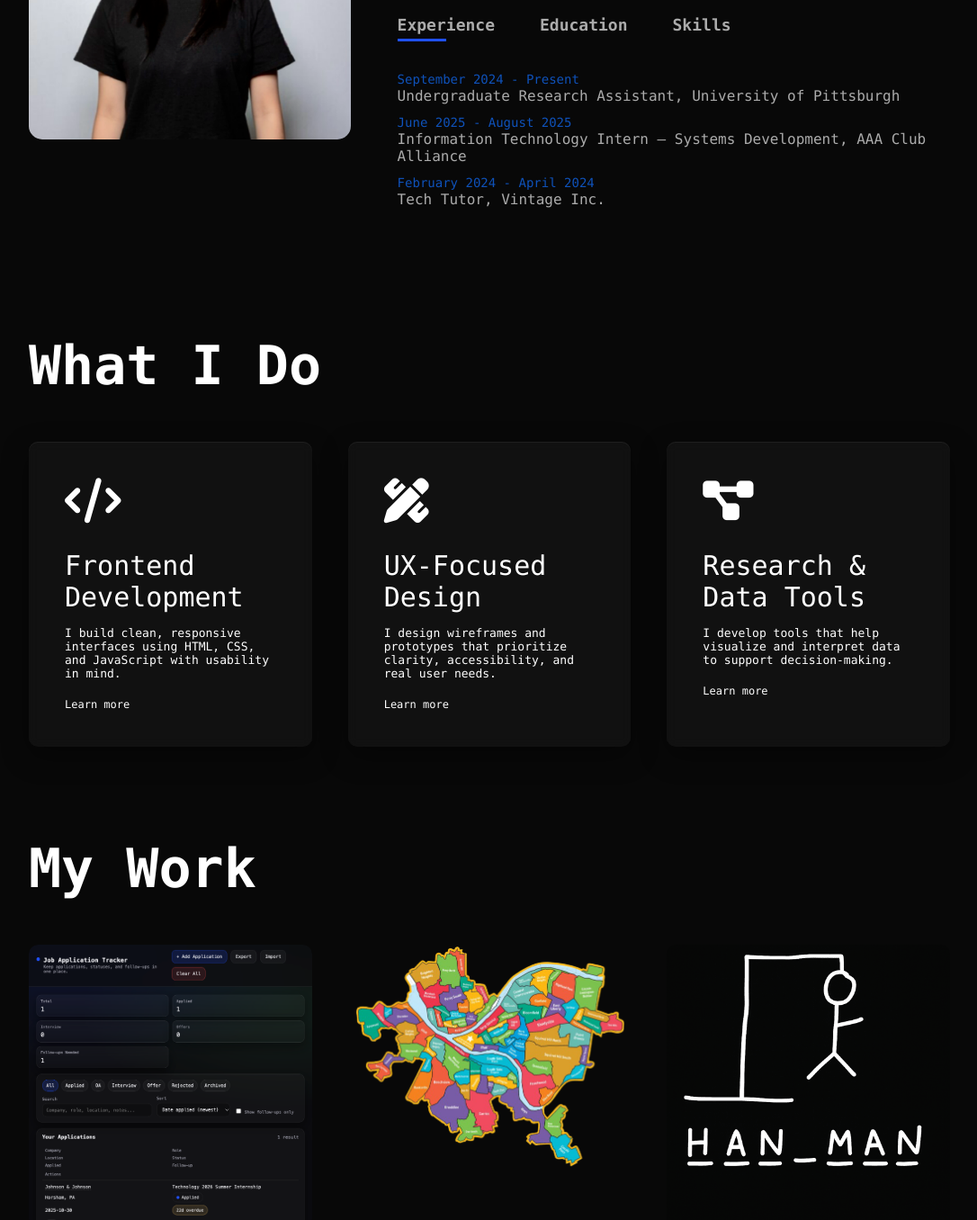
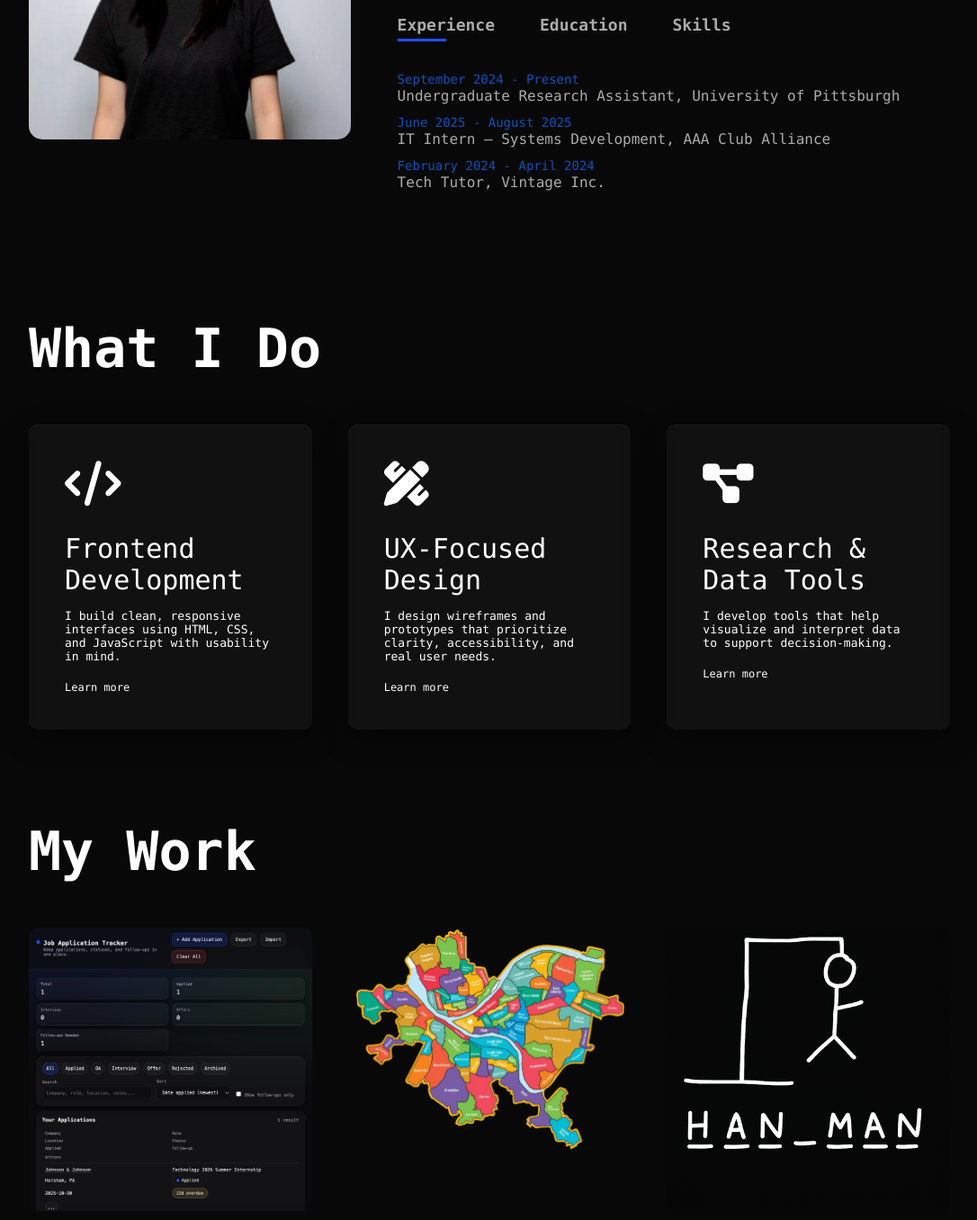
Before and after one commit to britneylu/personal-portfolio, a plain HTML site: page index.html in a window 1280 px wide. Shown: the part 1092-2448 px from the top of the page at 90% size, without its empty margins (96-1182 px from the left). Drawn offline with Linux system fonts and the light colour scheme.

Commit message:
updated resume

```diff
--- a/index.html
+++ b/index.html
@@ -59,7 +59,7 @@
                     <div class="tab-contents active-tab" id="experience">
                         <ul>
                             <li><span>September 2024 - Present</span><br>Undergraduate Research Assistant, University of Pittsburgh</li>
-                            <li><span>June 2025 - August 2025</span><br>Information Technology Intern – Systems Development, AAA Club Alliance</li>
+                            <li><span>June 2025 - August 2025</span><br>IT Intern – Systems Development, AAA Club Alliance</li>
                             <li><span>February 2024 - April 2024</span><br>Tech Tutor, Vintage Inc.</li>
                         </ul>
                     </div>
@@ -73,7 +73,7 @@
 
                     <div class="tab-contents" id="skills">
                         <ul>
-                            <li><span>Programming Languages</span><br>Java, Python, HTML/CSS, JavaScript, C</li>
+                            <li><span>Programming Languages</span><br>Java, HTML/CSS, JavaScript, Python, C</li>
                             <li><span>Tools/Software</span><br>VSCode, GitHub, Figma, Jupyter Notebook, Google Colab, Microsoft Suite, LaTeX</li>
                             <li><span>UX/UI</span><br>Designing clean, user-friendly interfaces for web and mobile apps
                             </li>
@@ -119,8 +119,7 @@
                     <div class="layer">
                         <h3>Job Application Tracker</h3>
                         <p>
-                            A responsive web app for tracking job applications, statuses, and
-                            follow-ups in one place.
+                            A responsive web app for tracking job applications.
                         </p>
                         <a href="https://github.com/britneylu/job-app-tracker" target="_blank">
                             <i class="fa-solid fa-arrow-up-right-from-square"></i>
```
Also changed, not shown: 1 other file.
